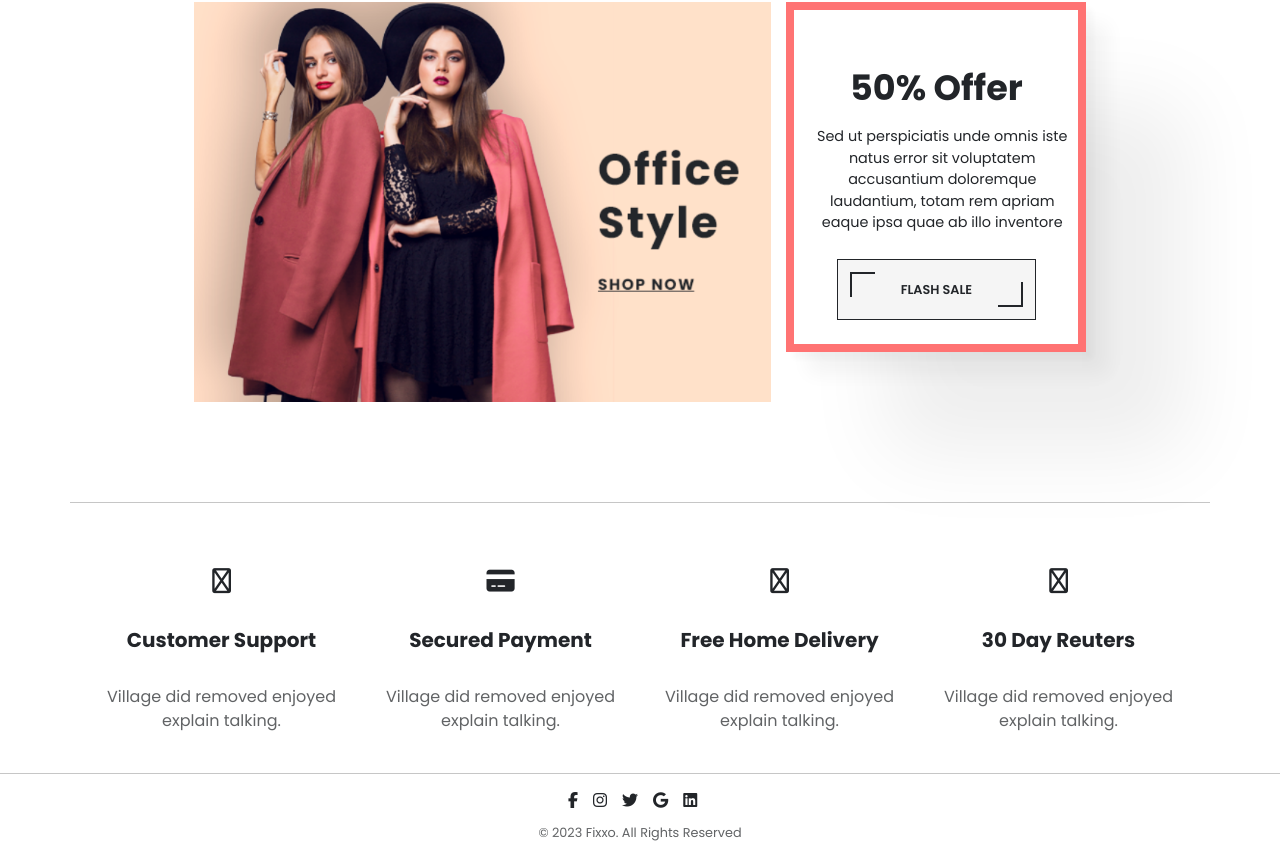
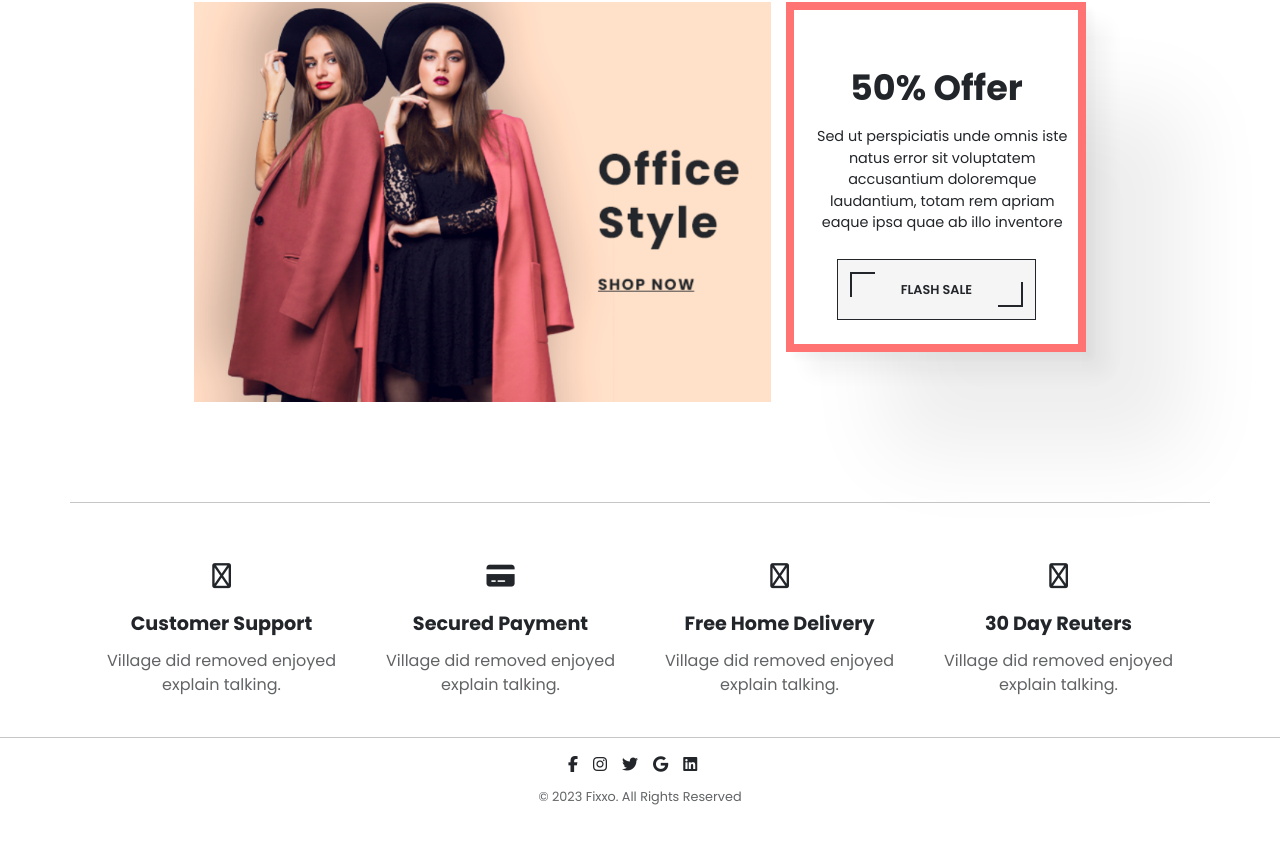
Before and after one commit to ErimAlp/FrontendInlamning, a React (Create React App) app in the folder frontendassignment/: page / in a window 1280 px wide. Shown: the part 1029-1887 px from the top of the page. After the commit the page ends 1850 px from the top, so only its background shows below. Built offline with nearby package versions, Linux system fonts and the light colour scheme; no server answers.

Commit message:
Updated Info section

```diff
--- a/frontendassignment/src/css/scss/components/sections/_InfoSelection.scss
+++ b/frontendassignment/src/css/scss/components/sections/_InfoSelection.scss
@@ -2,31 +2,56 @@
 
     .container {
         display: grid;
-        grid-template-columns: 1fr 1fr 1fr 1fr;
-        // gap: 30px;
-        padding-top: 60px;
+        grid-template-columns: 1fr;
+        padding-top: 20px;
         padding-bottom: 40px;
         border: 0;
         border-top: 1px solid $color-shadow-2;
 
+        @include md {
+
+        }
+
+        @include lg {
+            grid-template-columns: 1fr 1fr;
+
+        }
+
+        @include xl {
+            grid-template-columns: 1fr 1fr 1fr 1fr;
+
+        }
 
         .field {
-            // @include content-center;
             text-align: center;
-            // min-width: 50px;
+
             .icon {
                 font-size: 25px;
-                margin-bottom: 25px
+                margin-bottom: 15px;
+                margin-top: 35px;
             }
 
             .title {
-                @include font-title-3;
+                font-size: 1.2em;
                 font-weight: $font-weight-bold;
+                margin-bottom: 10px;
             }
 
             .text {
+                display: inline-block;
+                width: 70%;
                 color: $color-dark-3;
-                width: 60%;
+
+                @include md {
+                    width: 45%;
+                }
+                @include lg {
+                    width: 100%;
+                }
+
+                @include xl {
+                    width: 90%;
+                }
             }
 
         }
```
Also changed, not shown: frontendassignment/src/css/style.min.css.
